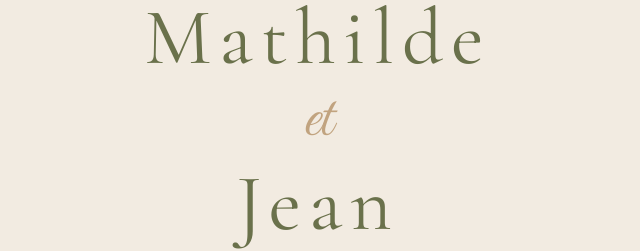
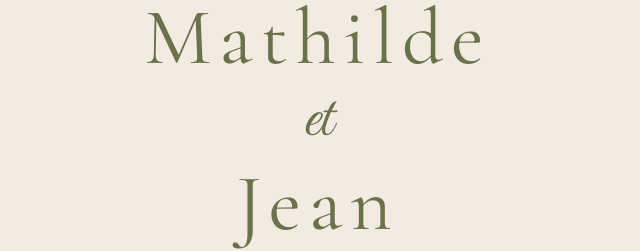
Before and after one commit to RICHARD7235/site-mariage-mathilde-jean, a plain HTML site: page index.html in a window 1280 px wide. Shown: the part 258-509 px from the top of the page, 322-962 px from the left. Drawn offline with nearby package versions, Linux system fonts and the light colour scheme; a web font is replaced by a local one.

Commit message:
Change color of .et-cursive class

```diff
--- a/styles.css
+++ b/styles.css
@@ -117,7 +117,7 @@ nav a:hover {
 .et-cursive {
     font-family: 'Brittany Signature Script', 'Great Vibes', cursive;
     font-size: 4rem;
-    color: #c1a37f;
+    color: #6a714b;
     display: inline-block;
 }
 
```
